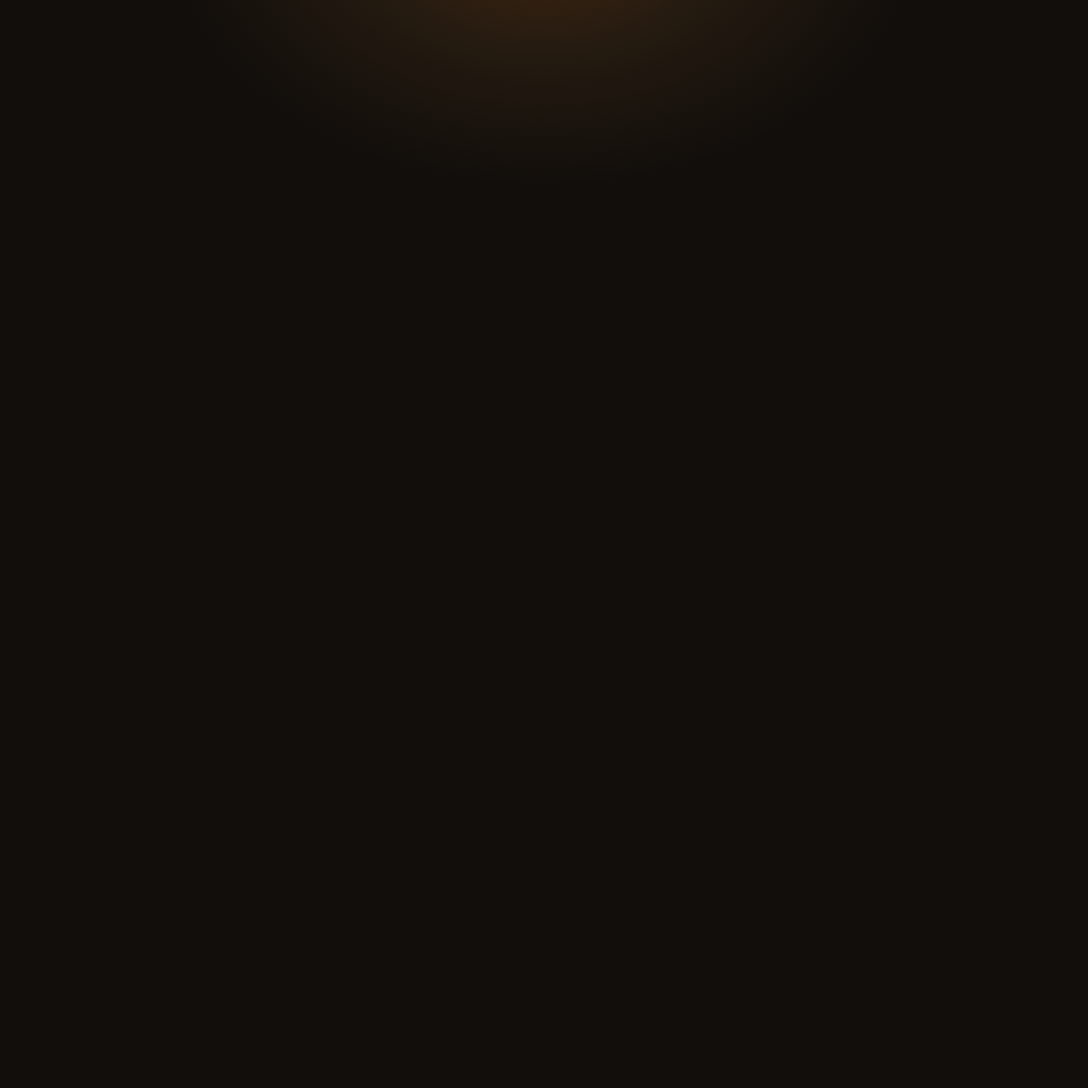
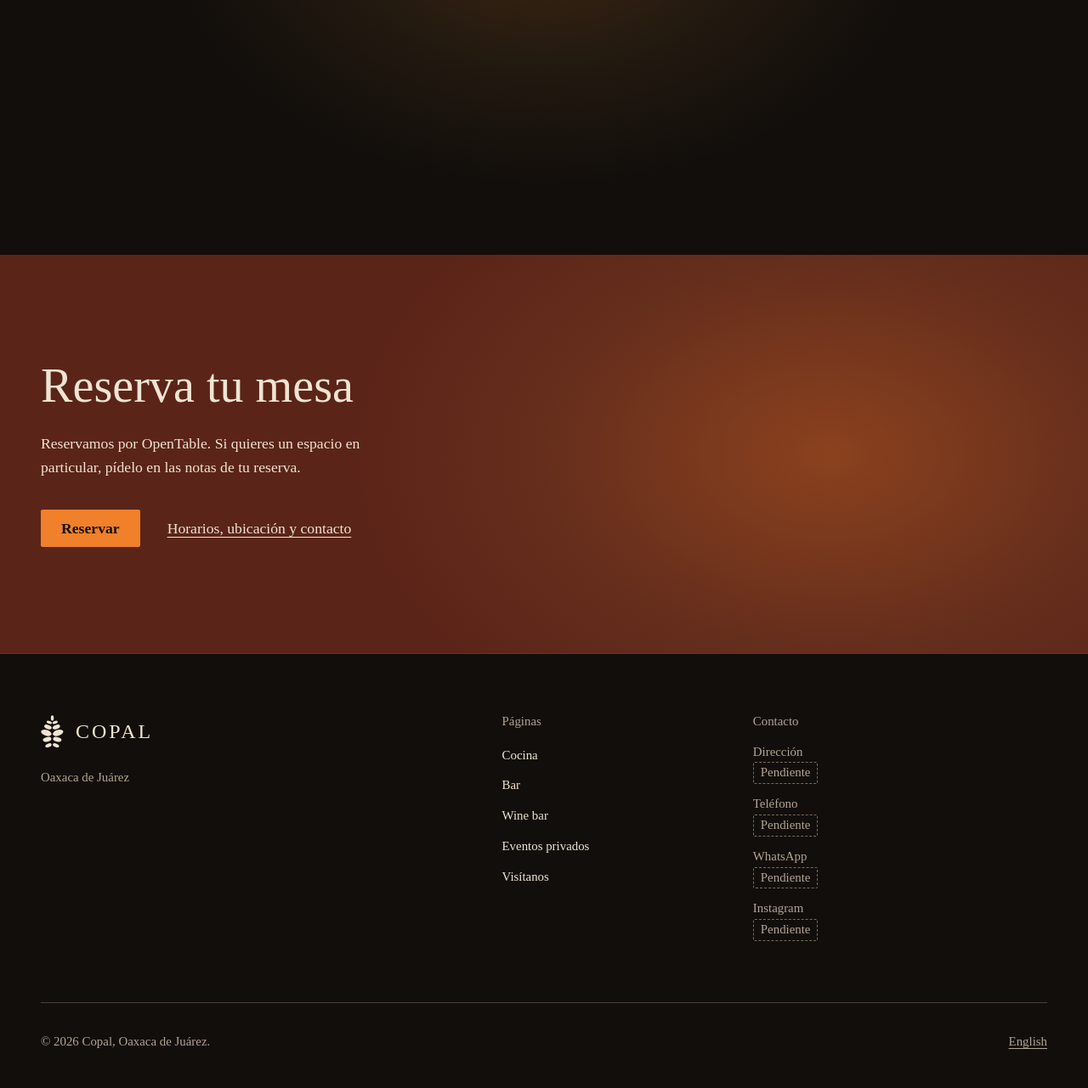
Before and after one commit to EmilioSantiago/web-copal, an Astro site: page /es in a window 1280 px wide. Shown: the part 500-1781 px from the top of the page at 85% size. Before the commit the page ends 800 px from the top, so only its background shows below. Built offline with nearby package versions, Linux system fonts and the light colour scheme; Astro itself is replaced by a stand-in of ours.

Commit message:
Paso 4: reservar, botón fijo, bloque de reserva y footer; página Visítanos
- Renombra la ruta Reservas a Visítanos (/es/visitanos, /en/visit) y la
  agrega al header, menú móvil y footer
- ReservarButton acepta texto alternativo (ej. "Reservar en el patio")
- ReservarFijo: botón fijo en celular con área segura; se oculta (inert)
  sobre el bloque de reserva y el footer; texto y nota por sección
  con data-espacio-reservar / data-espacio-nota
- ReservaBlock: banda en barro con Reservar y enlace a Visítanos
- Footer con páginas, contacto e idioma; datos sin confirmar como Pendiente
- Pendiente: marca visible para datos no confirmados

Co-Authored-By: Claude Opus 5.5 <noreply@anthropic.com>

```diff
--- /dev/null
+++ b/src/components/layout/Footer.astro
@@ -0,0 +1,208 @@
+---
+/**
+ * Footer: marca, páginas, contacto e idioma.
+ * Los datos de contacto salen de SITE; los que siguen PENDIENTE se muestran
+ * marcados, nunca inventados.
+ */
+import Logo from '../ui/Logo.astro';
+import Pendiente from '../ui/Pendiente.astro';
+import { SITE, esPendiente } from '../../config/site';
+import { languages, langs, type Lang, type RouteKey } from '../../i18n/routes';
+import { pathFor, useTranslations, type UIKey } from '../../i18n/utils';
+
+interface Props {
+	lang: Lang;
+	route: RouteKey;
+}
+
+const { lang, route } = Astro.props;
+const t = useTranslations(lang);
+
+const paginas: { route: RouteKey; label: UIKey }[] = [
+	{ route: 'cocina', label: 'nav.cocina' },
+	{ route: 'bar', label: 'nav.bar' },
+	{ route: 'wineBar', label: 'nav.wineBar' },
+	{ route: 'eventos', label: 'nav.eventos' },
+	{ route: 'visitanos', label: 'nav.visitanos' },
+];
+
+// Cada dato: etiqueta, valor y (si es enlace) a dónde lleva.
+const contacto: { label: UIKey; valor: string; href?: string; externo?: boolean }[] = [
+	{ label: 'footer.direccion', valor: SITE.direccion, href: SITE.googleMapsUrl, externo: true },
+	{ label: 'footer.telefono', valor: SITE.telefono, href: `tel:${SITE.telefono}` },
+	{ label: 'footer.whatsapp', valor: SITE.whatsapp },
+	{ label: 'footer.instagram', valor: SITE.instagram, href: SITE.instagram, externo: true },
+];
+
+const otroIdioma = langs.find((l) => l !== lang)!;
+const anio = new Date().getFullYear();
+---
+
+<footer class="footer" data-oculta-reservar-fijo>
+	<div class="footer-rejilla">
+		<div class="footer-marca">
+			<a class="marca" href={pathFor('inicio', lang)} aria-label={t('marca.inicio')}>
+				<Logo />
+			</a>
+			<p>{SITE.city}</p>
+		</div>
+
+		<nav class="footer-columna" aria-labelledby="footer-paginas">
+			<h2 id="footer-paginas">{t('footer.paginas')}</h2>
+			<ul role="list">
+				{
+					paginas.map((p) => (
+						<li>
+							<a href={pathFor(p.route, lang)} aria-current={p.route === route ? 'page' : undefined}>
+								{t(p.label)}
+							</a>
+						</li>
+					))
+				}
+			</ul>
+		</nav>
+
+		<div class="footer-columna">
+			<h2>{t('footer.contacto')}</h2>
+			<dl>
+				{
+					contacto.map((c) => (
+						<div>
+							<dt>{t(c.label)}</dt>
+							<dd>
+								{esPendiente(c.valor) ? (
+									<Pendiente lang={lang} />
+								) : c.href && !esPendiente(c.href) ? (
+									<a
+										href={c.href}
+										{...(c.externo ? { target: '_blank', rel: 'noopener noreferrer' } : {})}
+									>
+										{c.valor}
+									</a>
+								) : (
+									c.valor
+								)}
+							</dd>
+						</div>
+					))
+				}
+			</dl>
+		</div>
+	</div>
+
+	<div class="footer-base">
+		<p>© {anio} {t('footer.derechos')}</p>
+		<a class="idioma" href={pathFor(route, otroIdioma)} hreflang={otroIdioma} lang={otroIdioma}>
+			{languages[otroIdioma]}
+		</a>
+	</div>
+</footer>
+
+<style>
+	.footer {
+		padding: var(--e-8) var(--margen-lateral) calc(var(--e-6) + var(--seguro-abajo));
+		background-color: var(--fondo);
+		border-block-start: 1px solid var(--linea);
+		font-size: var(--t-sm);
+	}
+
+	.footer-rejilla {
+		display: grid;
+		gap: var(--e-7);
+		max-width: var(--ancho-max);
+		margin-inline: auto;
+	}
+
+	@media (min-width: 48rem) {
+		.footer-rejilla {
+			/* Asimétrico: la marca respira, las columnas son estrechas. */
+			grid-template-columns: 2fr 1fr 1.4fr;
+		}
+	}
+
+	.footer-marca {
+		display: grid;
+		align-content: start;
+		gap: var(--e-3);
+		color: var(--texto-suave);
+	}
+
+	.marca {
+		justify-self: start;
+		color: var(--texto);
+		font-size: var(--t-md);
+		text-decoration: none;
+	}
+
+	.marca:hover {
+		color: var(--c-farol);
+	}
+
+	h2 {
+		margin-block-end: var(--e-4);
+		color: var(--texto-suave);
+		font-family: var(--fuente-texto);
+		font-size: var(--t-sm);
+		font-weight: 500;
+	}
+
+	ul {
+		display: grid;
+		gap: var(--e-1);
+		padding: 0;
+		list-style: none;
+	}
+
+	.footer-columna a {
+		display: inline-block;
+		padding-block: var(--e-1);
+		color: var(--texto);
+		text-decoration: none;
+	}
+
+	.footer-columna a:hover {
+		color: var(--c-farol);
+		text-decoration: underline;
+	}
+
+	.footer-columna a[aria-current='page'] {
+		color: var(--c-farol);
+	}
+
+	dl {
+		display: grid;
+		gap: var(--e-3);
+	}
+
+	dt {
+		color: var(--texto-suave);
+	}
+
+	dd {
+		margin: 0;
+	}
+
+	.footer-base {
+		display: flex;
+		flex-wrap: wrap;
+		justify-content: space-between;
+		align-items: center;
+		gap: var(--e-4);
+		max-width: var(--ancho-max);
+		margin: var(--e-8) auto 0;
+		padding-block-start: var(--e-5);
+		border-block-start: 1px solid var(--linea);
+		color: var(--texto-suave);
+	}
+
+	.idioma {
+		display: inline-flex;
+		align-items: center;
+		min-height: 2.75rem;
+		color: var(--texto-suave);
+	}
+
+	.idioma:hover {
+		color: var(--c-farol);
+	}
+</style>
--- a/src/components/layout/Header.astro
+++ b/src/components/layout/Header.astro
@@ -23,6 +23,7 @@ const enlaces: { route: RouteKey; label: UIKey }[] = [
 	{ route: 'bar', label: 'nav.bar' },
 	{ route: 'wineBar', label: 'nav.wineBar' },
 	{ route: 'eventos', label: 'nav.eventos' },
+	{ route: 'visitanos', label: 'nav.visitanos' },
 ];
 
 // La MISMA página en el otro idioma.
--- /dev/null
+++ b/src/components/reserva/ReservaBlock.astro
@@ -0,0 +1,85 @@
+---
+/**
+ * Bloque de reserva: cierra las páginas con una invitación clara.
+ * Banda en barro con la luz de un farol a un lado.
+ * Al verse, el botón fijo del celular se oculta (data-oculta-reservar-fijo).
+ */
+import ReservarButton from './ReservarButton.astro';
+import type { Lang } from '../../i18n/routes';
+import { pathFor, useTranslations } from '../../i18n/utils';
+
+interface Props {
+	lang: Lang;
+}
+
+const { lang } = Astro.props;
+const t = useTranslations(lang);
+---
+
+<section class="reserva" aria-labelledby="reserva-titulo" data-oculta-reservar-fijo>
+	<div class="reserva-contenido">
+		<h2 id="reserva-titulo">{t('reserva.titulo')}</h2>
+		<p>{t('reserva.texto')}</p>
+		<div class="reserva-acciones">
+			<ReservarButton lang={lang} />
+			<a class="reserva-visitanos" href={pathFor('visitanos', lang)}>{t('reserva.visitanos')}</a>
+		</div>
+	</div>
+</section>
+
+<style>
+	.reserva {
+		position: relative;
+		overflow: hidden;
+		padding: var(--e-9) var(--margen-lateral);
+		background-color: var(--banda);
+		isolation: isolate;
+	}
+
+	/* El farol: luz cálida que entra desde la derecha, no un plano de color. */
+	.reserva::before {
+		content: '';
+		position: absolute;
+		inset-block: -30%;
+		inset-inline-end: -20%;
+		width: min(70rem, 120%);
+		z-index: -1;
+		background: radial-gradient(closest-side, rgb(240 128 42 / 0.32), rgb(227 162 74 / 0.08) 60%, transparent);
+	}
+
+	.reserva-contenido {
+		display: grid;
+		gap: var(--e-5);
+		max-width: var(--ancho-max);
+		margin-inline: auto;
+	}
+
+	h2 {
+		font-size: var(--t-xl);
+		max-width: 14ch;
+	}
+
+	p {
+		max-width: var(--medida-estrecha);
+	}
+
+	.reserva-acciones {
+		display: flex;
+		flex-wrap: wrap;
+		align-items: center;
+		gap: var(--e-4) var(--e-6);
+		margin-block-start: var(--e-3);
+	}
+
+	/* Sobre barro, el texto crema contrasta mejor que el naranja (9.76 vs 4.58). */
+	.reserva-visitanos {
+		display: inline-flex;
+		align-items: center;
+		min-height: 2.75rem;
+		color: var(--texto);
+	}
+
+	.reserva-visitanos:hover {
+		color: var(--c-cempasuchil);
+	}
+</style>
--- a/src/components/reserva/ReservarButton.astro
+++ b/src/components/reserva/ReservarButton.astro
@@ -11,10 +11,12 @@ import { useTranslations } from '../../i18n/utils';
 
 interface Props {
 	lang: Lang;
+	/** Texto visible alternativo (ej. "Reservar en el patio"). */
+	texto?: string;
 	class?: string;
 }
 
-const { lang, class: className } = Astro.props;
+const { lang, texto, class: className } = Astro.props;
 const t = useTranslations(lang);
 ---
 
@@ -24,7 +26,9 @@ const t = useTranslations(lang);
 	target="_blank"
 	rel="noopener noreferrer"
 >
-	{t('reservar.boton')}<span class="sr-only"> {t('reservar.nuevaPestana')}</span>
+	<span data-reservar-texto>{texto ?? t('reservar.boton')}</span>{' '}<span class="sr-only"
+		>{t('reservar.nuevaPestana')}</span
+	>
 </a>
 
 <style>
--- /dev/null
+++ b/src/components/reserva/ReservarFijo.astro
@@ -0,0 +1,117 @@
+---
+/**
+ * Botón "Reservar" fijo abajo, SOLO en celular.
+ * - Respeta el área segura (barra de inicio del iPhone).
+ * - Se oculta cuando se ve el bloque de reserva o el footer, así nunca
+ *   tapa el final de la página ni duplica un botón que ya está a la vista.
+ * - Dentro de una sección marcada con data-espacio-reservar cambia su texto
+ *   (ej. "Reservar en el patio") y muestra data-espacio-nota debajo.
+ *   Ejemplo: <section data-espacio-reservar="Reservar en el patio"
+ *                     data-espacio-nota="Pídelo en las notas de tu reserva.">
+ */
+import ReservarButton from './ReservarButton.astro';
+import type { Lang } from '../../i18n/routes';
+
+interface Props {
+	lang: Lang;
+}
+
+const { lang } = Astro.props;
+---
+
+<div class="reservar-fijo" data-reservar-fijo>
+	<p class="reservar-fijo-nota" data-reservar-nota hidden></p>
+	<ReservarButton lang={lang} class="reservar-fijo-boton" />
+</div>
+
+<style>
+	.reservar-fijo {
+		position: fixed;
+		inset-inline: 0;
+		inset-block-end: 0;
+		z-index: 40;
+		display: grid;
+		gap: var(--e-2);
+		padding: var(--e-3) var(--margen-lateral) calc(var(--e-3) + var(--seguro-abajo));
+		background-color: rgb(18 14 11 / 0.94);
+		box-shadow: 0 -1px 0 var(--linea);
+		transition:
+			transform var(--duracion) var(--curva),
+			visibility 0s linear;
+	}
+
+	.reservar-fijo[data-oculto] {
+		transform: translateY(100%);
+		visibility: hidden;
+		transition:
+			transform var(--duracion) var(--curva),
+			visibility 0s linear var(--duracion);
+	}
+
+	.reservar-fijo-nota {
+		color: var(--texto-suave);
+		font-size: var(--t-sm);
+		text-align: center;
+	}
+
+	.reservar-fijo :global(.reservar-fijo-boton) {
+		width: 100%;
+	}
+
+	@media (min-width: 64rem) {
+		.reservar-fijo {
+			display: none;
+		}
+	}
+</style>
+
+<script>
+	const fijo = document.querySelector<HTMLElement>('[data-reservar-fijo]');
+	const texto = fijo?.querySelector<HTMLElement>('[data-reservar-texto]');
+	const nota = fijo?.querySelector<HTMLElement>('[data-reservar-nota]');
+
+	if (fijo && texto && nota) {
+		const textoBase = texto.textContent ?? '';
+
+		// ── Ocultarse sobre el bloque de reserva y el footer ──
+		const tapaderas = new Set<Element>();
+		const ocultar = new IntersectionObserver((entradas) => {
+			for (const e of entradas) {
+				if (e.isIntersecting) tapaderas.add(e.target);
+				else tapaderas.delete(e.target);
+			}
+			const oculto = tapaderas.size > 0;
+			fijo.toggleAttribute('data-oculto', oculto);
+			// inert: oculto también para el teclado y los lectores de pantalla.
+			fijo.inert = oculto;
+		}, {
+			// Cuenta como "a la vista" cuando entra por encima del botón (~80px),
+			// no cuando apenas toca el borde inferior de la pantalla.
+			rootMargin: '0px 0px -80px 0px',
+		});
+		document.querySelectorAll('[data-oculta-reservar-fijo]').forEach((el) => ocultar.observe(el));
+
+		// ── Texto según la sección que ocupa el centro de la pantalla ──
+		const activas = new Set<HTMLElement>();
+		const aplicar = () => {
+			const seccion = [...activas].at(-1);
+			texto.textContent = seccion?.dataset.espacioReservar ?? textoBase;
+			const n = seccion?.dataset.espacioNota;
+			nota.textContent = n ?? '';
+			nota.hidden = !n;
+		};
+		const contexto = new IntersectionObserver(
+			(entradas) => {
+				for (const e of entradas) {
+					const el = e.target as HTMLElement;
+					if (e.isIntersecting) activas.add(el);
+					else activas.delete(el);
+				}
+				aplicar();
+			},
+			// Solo cuenta la franja central de la pantalla.
+			{ rootMargin: '-45% 0px -45% 0px' },
+		);
+		document.querySelectorAll('[data-espacio-reservar]').forEach((el) => contexto.observe(el));
+	}
+</script>
--- /dev/null
+++ b/src/components/ui/Pendiente.astro
@@ -0,0 +1,29 @@
+---
+/**
+ * Marca visible para un dato que todavía no confirma Copal.
+ * Se ve a propósito (borde punteado) para que nadie lo confunda con un dato real.
+ * En el paso 6, el build de producción fallará mientras queden datos PENDIENTE.
+ */
+import type { Lang } from '../../i18n/routes';
+import { useTranslations } from '../../i18n/utils';
+
+interface Props {
+	lang: Lang;
+}
+
+const { lang } = Astro.props;
+const t = useTranslations(lang);
+---
+
+<span class="pendiente">{t('pendiente')}</span>
+
+<style>
+	.pendiente {
+		display: inline-block;
+		padding: 0 var(--e-2);
+		border: 1px dashed var(--borde-control);
+		border-radius: var(--radio-control);
+		color: var(--texto-suave);
+		font-size: var(--t-sm);
+	}
+</style>
--- a/src/i18n/en.json
+++ b/src/i18n/en.json
@@ -7,12 +7,25 @@
   "nav.bar": "Bar",
   "nav.wineBar": "Wine bar",
   "nav.eventos": "Private events",
-  "nav.reservas": "Reservations",
+  "nav.visitanos": "Visit us",
   "nav.menu": "Menu",
   "nav.cerrar": "Close",
   "marca.inicio": "Copal, home",
   "reservar.boton": "Book a table",
   "reservar.nuevaPestana": "(opens OpenTable in a new tab)",
   "inicio.titulo": "Copal",
-  "inicio.provisional": "Site under construction."
+  "inicio.provisional": "Site under construction.",
+  "reservar.patio": "Book in the patio",
+  "reservar.notaEspacio": "Ask for it in your reservation notes.",
+  "reserva.titulo": "Book your table",
+  "reserva.texto": "We take reservations through OpenTable. If you'd like a particular space, ask for it in your reservation notes.",
+  "reserva.visitanos": "Hours, location and contact",
+  "footer.paginas": "Pages",
+  "footer.contacto": "Contact",
+  "footer.direccion": "Address",
+  "footer.telefono": "Phone",
+  "footer.whatsapp": "WhatsApp",
+  "footer.instagram": "Instagram",
+  "footer.derechos": "Copal, Oaxaca de Juárez.",
+  "pendiente": "Pending"
 }
--- a/src/i18n/es.json
+++ b/src/i18n/es.json
@@ -7,12 +7,25 @@
   "nav.bar": "Bar",
   "nav.wineBar": "Wine bar",
   "nav.eventos": "Eventos privados",
-  "nav.reservas": "Reservas",
+  "nav.visitanos": "Visítanos",
   "nav.menu": "Menú",
   "nav.cerrar": "Cerrar",
   "marca.inicio": "Copal, inicio",
   "reservar.boton": "Reservar",
   "reservar.nuevaPestana": "(abre OpenTable en una pestaña nueva)",
   "inicio.titulo": "Copal",
-  "inicio.provisional": "Sitio en construcción."
+  "inicio.provisional": "Sitio en construcción.",
+  "reservar.patio": "Reservar en el patio",
+  "reservar.notaEspacio": "Pídelo en las notas de tu reserva.",
+  "reserva.titulo": "Reserva tu mesa",
+  "reserva.texto": "Reservamos por OpenTable. Si quieres un espacio en particular, pídelo en las notas de tu reserva.",
+  "reserva.visitanos": "Horarios, ubicación y contacto",
+  "footer.paginas": "Páginas",
+  "footer.contacto": "Contacto",
+  "footer.direccion": "Dirección",
+  "footer.telefono": "Teléfono",
+  "footer.whatsapp": "WhatsApp",
+  "footer.instagram": "Instagram",
+  "footer.derechos": "Copal, Oaxaca de Juárez.",
+  "pendiente": "Pendiente"
 }
--- a/src/i18n/routes.ts
+++ b/src/i18n/routes.ts
@@ -19,7 +19,7 @@ export const routes = {
 	bar: { es: '/es/bar', en: '/en/bar' },
 	wineBar: { es: '/es/wine-bar', en: '/en/wine-bar' },
 	eventos: { es: '/es/eventos-privados', en: '/en/private-events' },
-	reservas: { es: '/es/reservas', en: '/en/reservations' },
+	visitanos: { es: '/es/visitanos', en: '/en/visit' },
 } as const satisfies Record<string, Record<Lang, string>>;
 
 export type RouteKey = keyof typeof routes;
--- a/src/layouts/BaseLayout.astro
+++ b/src/layouts/BaseLayout.astro
@@ -2,6 +2,8 @@
 import { Font } from 'astro:assets';
 import '../styles/global.css';
 import Header from '../components/layout/Header.astro';
+import Footer from '../components/layout/Footer.astro';
+import ReservarFijo from '../components/reserva/ReservarFijo.astro';
 import { SITE } from '../config/site';
 import { defaultLang, type Lang, type RouteKey } from '../i18n/routes';
 import { alternatesFor, pathFor, useTranslations } from '../i18n/utils';
@@ -60,6 +62,7 @@ const xDefault = new URL(pathFor(route, defaultLang), Astro.site).href;
 		<main id="contenido" tabindex="-1">
 			<slot />
 		</main>
-		<slot name="footer" />
+		<Footer lang={lang} route={route} />
+		<ReservarFijo lang={lang} />
 	</body>
 </html>
--- a/src/views/HomeView.astro
+++ b/src/views/HomeView.astro
@@ -4,6 +4,7 @@
  * fuentes, idioma y layout funcionan. El inicio real se construye en el paso 5.
  */
 import BaseLayout from '../layouts/BaseLayout.astro';
+import ReservaBlock from '../components/reserva/ReservaBlock.astro';
 import { SITE } from '../config/site';
 import type { Lang } from '../i18n/routes';
 import { useTranslations } from '../i18n/utils';
@@ -21,6 +22,7 @@ const t = useTranslations(lang);
 		<h1>{SITE.name}</h1>
 		<p>{t('inicio.provisional')}</p>
 	</section>
+	<ReservaBlock lang={lang} />
 </BaseLayout>
 
 <style>
```
